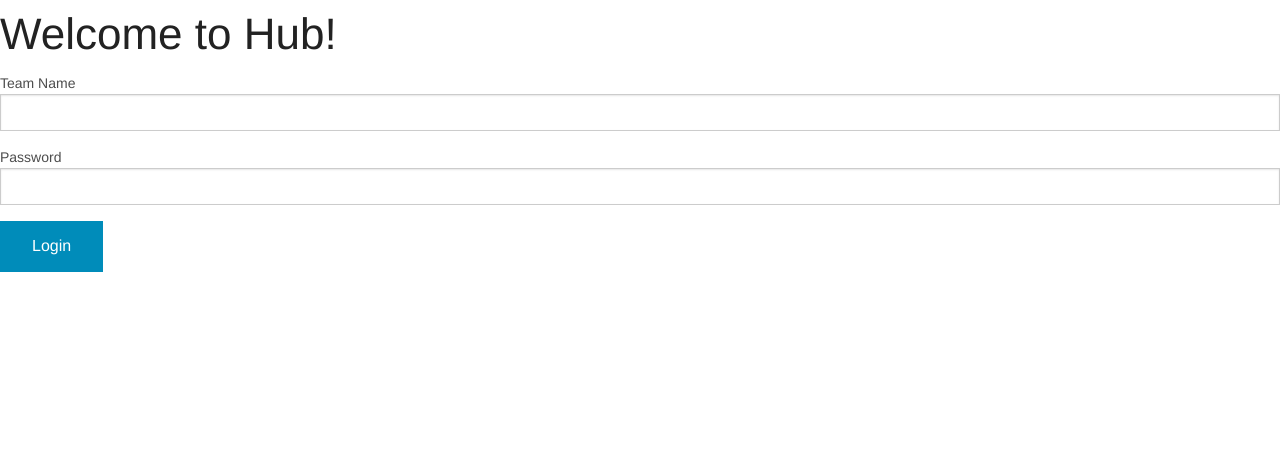
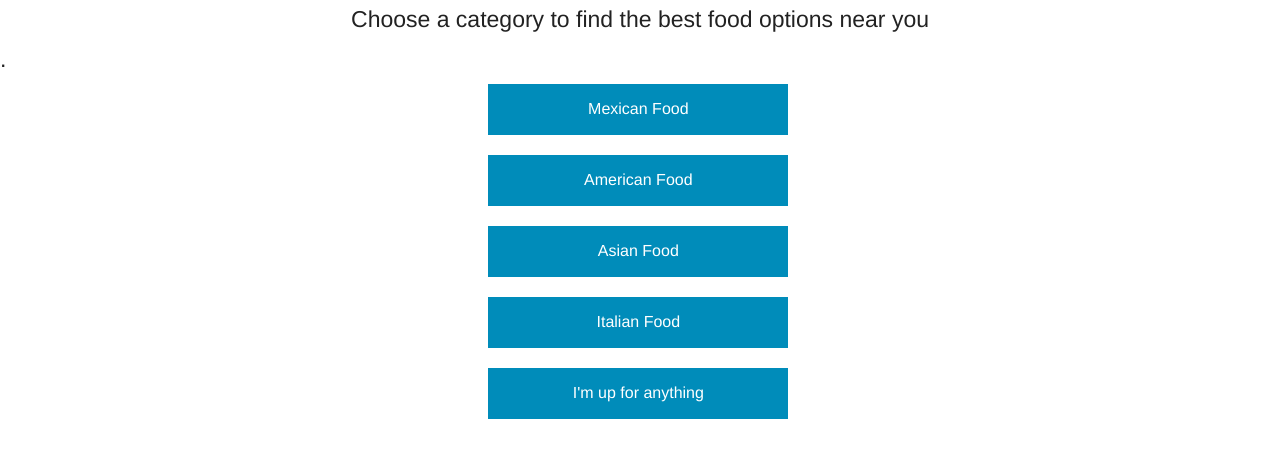
Before and after one commit to falafel2222/norfrosh_hacks, a Flask app: page / in a window 1280 px wide. Shown: the part 45-503 px from the top of the page. Run offline with Flask 2, Linux system fonts and the light colour scheme.

Commit message:
it's actually a food website now
updated stuffs and html and stuffs

```diff
--- a/app/templates/index.html
+++ b/app/templates/index.html
@@ -1,14 +1,23 @@
 {% extends "layout/base.html" %}
 
 {% block content %}
-<h1>Welcome to Hub!</h1>
-{% if user.is_authenticated()  %}
-<h1> Hi, {{ user.teamname }} </h1>
-{% else %}
-<form method="POST" action="{{ url_for('login') }}" role="form">
-	{{ form_field(login_form.teamname)}}
-	{{ form_field(login_form.password)}}
-	<button type = "submit">Login</button>
-</form>
+{% if True  %}
+<h4 style="text-align:center"> Choose a category to find the best food options near you </h4>
+<h4>.</h4>
+{% for category in ['Mexican Food', 'American Food', 'Asian Food','Italian Food'] %}
+<div class="row">
+  <div class="small-4 small-centered columns">
+  	<a href="{{ url_for('index') }}" class="button" style="width:300px">{{category}}</a>
+  </div>
+</div>
+{% endfor %}
+
+<div class="row">
+  <div class="small-4 small-centered columns">
+  	<a href="{{ url_for('index') }}" class="button" style="width:300px">I'm up for anything</a>
+  </div>
+</div>
+
+</div>
 {% endif %}
 {% endblock %}
--- a/app/templates/layout/base.html
+++ b/app/templates/layout/base.html
@@ -18,7 +18,7 @@
     <nav class="top-bar" data-topbar role="navigation">
       <ul class="title-area">
         <li class="name">
-          <h1><a href="#">5C Food Finder</a></h1>
+          <h1><a href="{{url_for('index')}}">5C Food Finder</a></h1>
         </li>
          <!-- Remove the class "menu-icon" to get rid of menu icon. Take out "Menu" to just have icon alone -->
         <li class="toggle-topbar menu-icon"><a href="#"><span>Menu</span></a></li>
--- a/app/views.py
+++ b/app/views.py
@@ -34,11 +34,11 @@ def register():
 
 	return render_template('register.html', form=form)
 
-@app.route('/login', methods=['POST'])
+@app.route('/login', methods=['POST', 'GET'])
 def login():
 	form = LoginForm()
 	#user = firebase.get('/users/'+form.teamname.data + '.json')
-	user = null
+	user = None
 	print user
 	print "trying to login"
 	if user: # and check_password_hash(user['password'], form.password.data):
```
Also changed, not shown: app/templates/login.html (added, +14 -0 lines), 1 other file.
